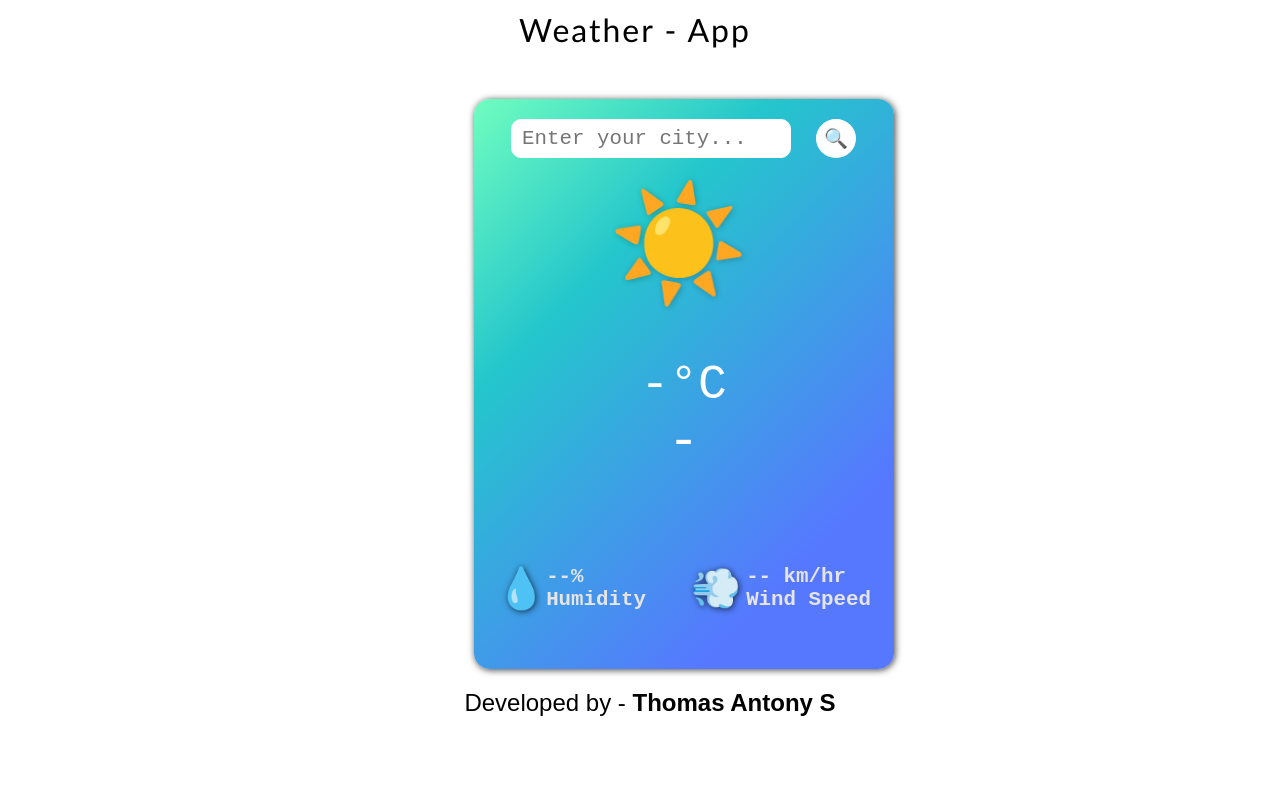
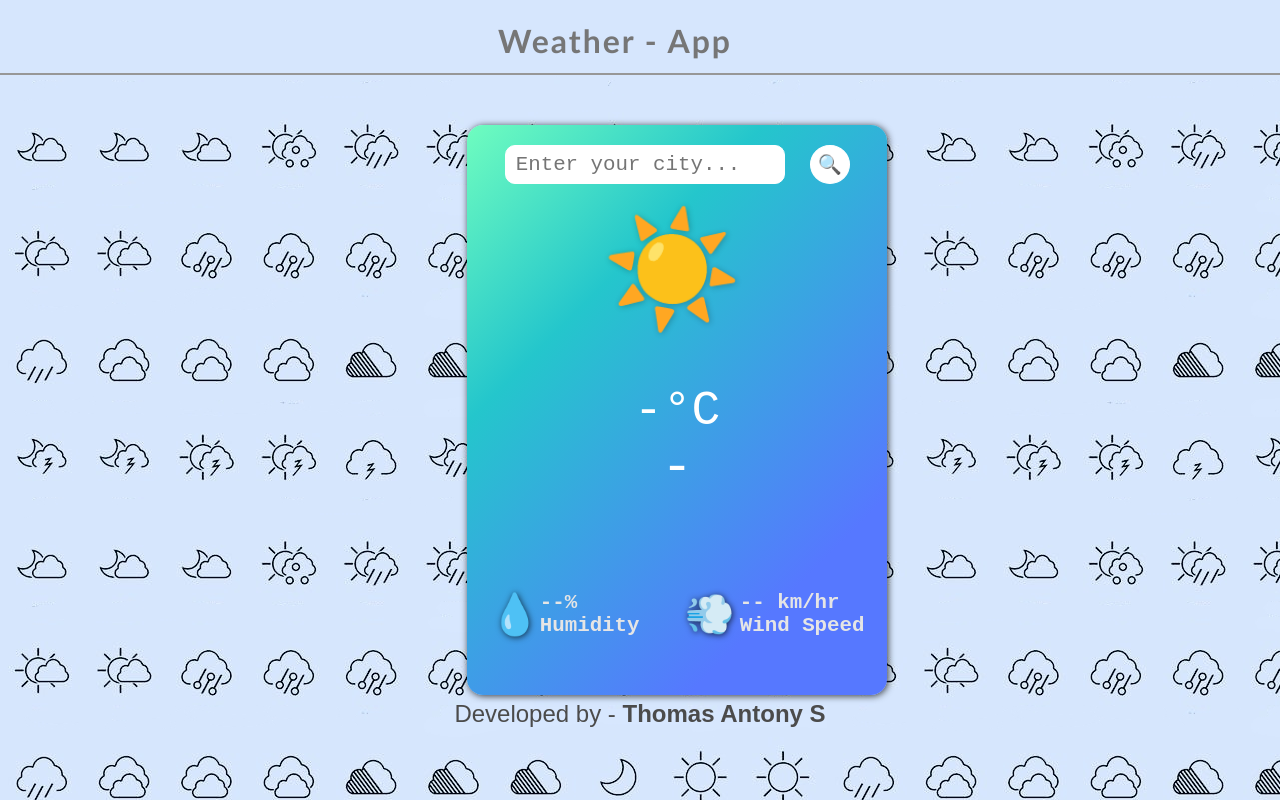
Before and after one commit to ThomasAntonyS/Weather_app, a plain HTML site: page index.html in a window 1280 px wide. Drawn offline with Linux system fonts and the light colour scheme; a web font is replaced by a local one.

Commit message:
added background images modified header , footer and body

```diff
--- a/styles.css
+++ b/styles.css
@@ -6,18 +6,28 @@
     margin: 0;
 }
 
+body{
+    background-image: url(bg_img.jpg);
+}
+
 header{
+    height: 8vh;
+    color: rgb(118, 118, 118);
+    font-weight: bold;
     font-size: 2rem;
+    margin-top: 11px;
     font-family:'Trebuchet MS', 'Lucida Sans Unicode', 'Lucida Grande', 'Lucida Sans', Arial, sans-serif;
-    margin-top: 10px;
-    margin-left: -10px;
+    margin-left: -50px;
+    padding: 10px;
     letter-spacing: 2px;
+    border-bottom: 2px solid rgb(151, 151, 151);
+    background-color: rgba(214,230,253,255);
 }
 
 .main-container{
     position: relative;
     top: 50px;
-    left: 37%;
+    left: 36.5%;
     height: 570px;
     width: 420px;
     overflow: hidden;
@@ -126,10 +136,10 @@ header{
 }
 
 footer{
+    color: rgb(75, 75, 75);
     font-size: 1.5rem;
     font-family: 'Stick', sans-serif;
-    margin-left: 20px;
-    margin-top: 70px;
+    margin-top: 55px;
 
     & span{
         font-weight: bold;
```
Also changed, not shown: bg_img.jpg (added).
